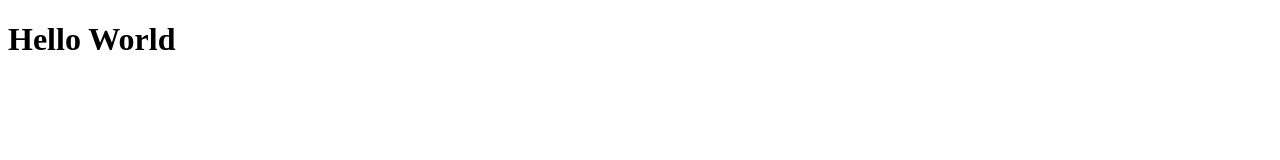
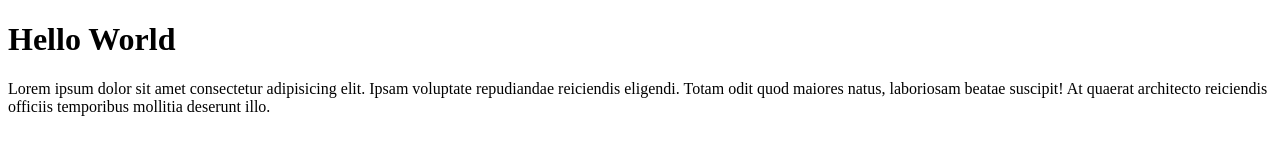
Before and after one commit to irfansud2nd/coba-remote-2, a plain HTML site: page index.html in a window 1280 px wide. Drawn offline with Linux system fonts and the light colour scheme.

Commit message:
menambahkan paragraf

```diff
--- a/index.html
+++ b/index.html
@@ -8,5 +8,6 @@
 </head>
 <body>
     <h1>Hello World</h1>
+    <p>Lorem ipsum dolor sit amet consectetur adipisicing elit. Ipsam voluptate repudiandae reiciendis eligendi. Totam odit quod maiores natus, laboriosam beatae suscipit! At quaerat architecto reiciendis officiis temporibus mollitia deserunt illo.</p>
 </body>
 </html>
```
